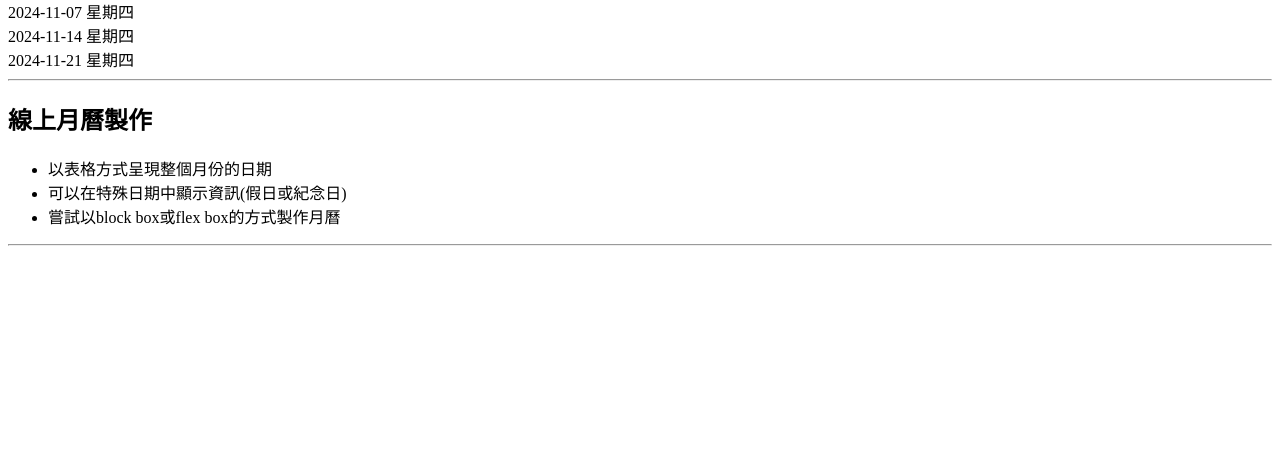
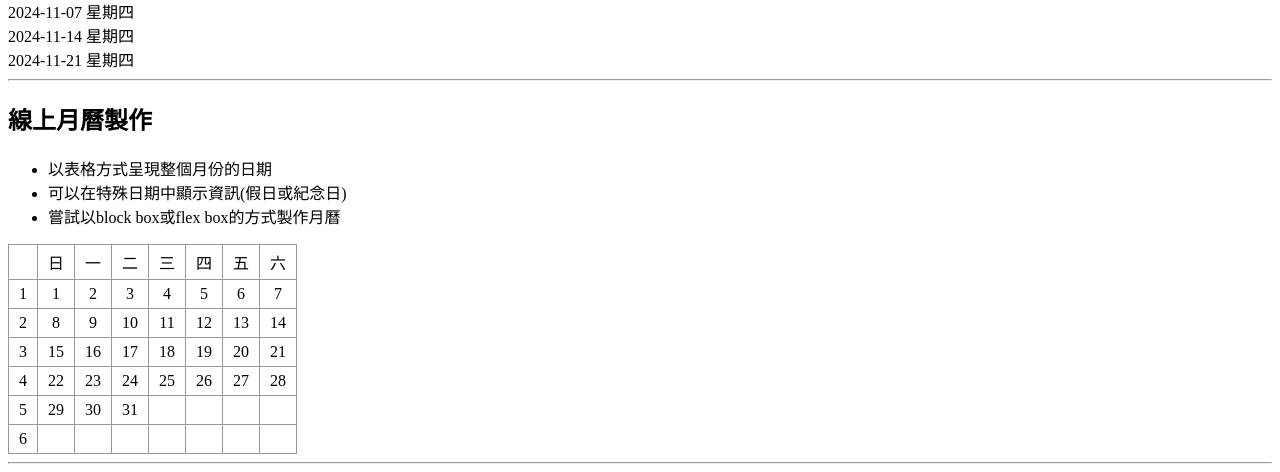
Before and after one commit to youyu129/github-test, a PHP site: page /date.php in a window 1280 px wide. Shown: the part 1221-1693 px from the top of the page. Before the commit the page ends 1467 px from the top, so only its background shows below. Run offline with PHP 8.4, Linux system fonts and the light colour scheme.

Commit message:
新增月曆表格和日期公式

```diff
--- a/date.php
+++ b/date.php
@@ -120,8 +120,48 @@ for ($i=0 ; $i < 5 ; $i++) {
     <li>可以在特殊日期中顯示資訊(假日或紀念日)</li>
     <li>嘗試以block box或flex box的方式製作月曆</li>
 </ul>
+<style>
+    table{
+        border-collapse:collapse;
+    }
+    td{
+        padding:5px 10px;
+        text-align:center;
+        border:1px solid #999;
+    }
+</style>
+<table>
+    <tr>
+        <td></td>
+        <td>日</td>
+        <td>一</td>
+        <td>二</td>
+        <td>三</td>
+        <td>四</td>
+        <td>五</td>
+        <td>六</td>
+    </tr>
 <?php
+// $d=strtotime("2024-2-5");
+// echo date("m月有t天",$d);
+for ($i=0; $i <6 ; $i++) {
+    echo "<tr>";
+    echo "<td>";
+    echo $i+1;
+    echo "</td>";
+    for($j=0; $j <7 ; $j++) {
+    echo "<td>";
+    $dayNum=$i*7 + $j+1;
+    if($dayNum<=date("t")){
+    echo $dayNum;
+    }
+        echo "</td>";
+    }
+    echo "</tr>";
+}
+
 ?>
+</table>
 <hr>
 
 </body>
```
